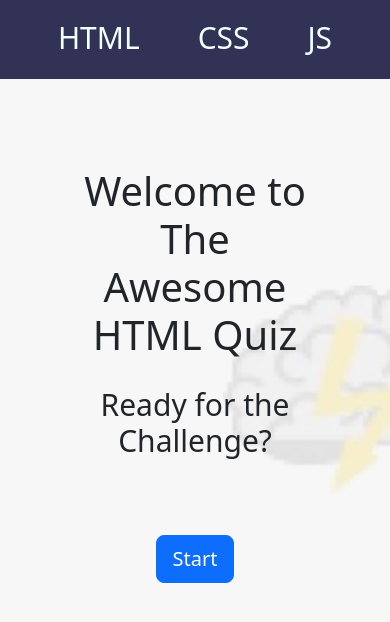
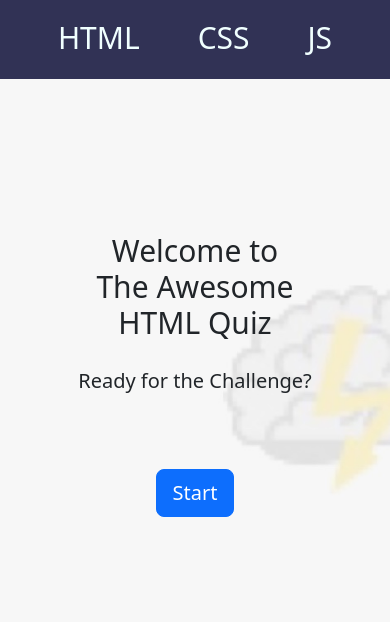
Before and after one commit to MaierDennis/Quizapp, a plain HTML site: page index.html in a window 390 px wide. Shown: the part 174-796 px from the top of the page. Drawn offline with nearby package versions, Linux system fonts and the light colour scheme.

Commit message:
final finished

```diff
--- a/style.css
+++ b/style.css
@@ -322,6 +322,14 @@ body {
         margin-bottom: 20px;
     }
 
+    .text-decoration h1 {
+        font-size: 45px;
+    }
+
+    .text-decoration h3 {
+        font-size: 35px;
+    }
+
     .small-button {
         height: 50px !important;
         width: 75px;
@@ -572,11 +580,11 @@ body {
     }
 
     .text-decoration h1 {
-        font-size: 40px;
+        font-size: 30px;
     }
 
     .text-decoration h3 {
-        font-size: 30px;
+        font-size: 20px;
     }
 
     .small-button {
```
Also changed, not shown: script.js (+20 -15 lines).
